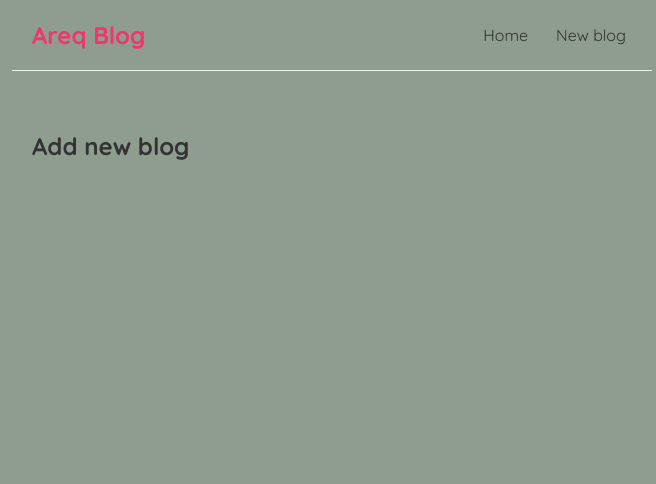
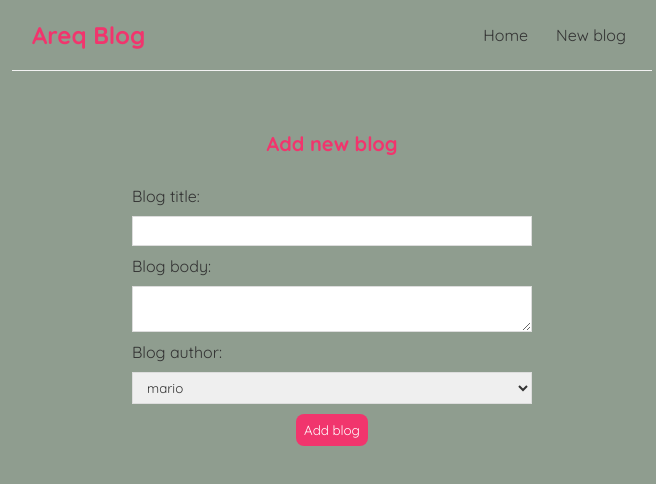
Before and after one commit to Zyar3k/react-blog-training, a React (Create React App) app: page /create in a window 1280 px wide. Shown: the top 484 px of the page, without its empty margins (308-964 px from the left). Built offline with nearby package versions, Linux system fonts and the light colour scheme.

Commit message:
Add new blog form

```diff
--- a/src/App.js
+++ b/src/App.js
@@ -1,6 +1,6 @@
 import { BrowserRouter as Router, Route, Switch } from "react-router-dom";
 
-import Create from "./Create";
+import Create from "./components/Create";
 import BlogDetails from "./components/BlogDetails";
 import Home from "./components/Home";
 import Navbar from "./components/Navbar";
--- a/src/Create.js
+++ /dev/null
@@ -1,13 +0,0 @@
-import React from "react";
-
-const Create = () => {
-  return (
-    <div>
-      <div className='create'>
-        <h2>Add new blog</h2>
-      </div>
-    </div>
-  );
-};
-
-export default Create;
--- /dev/null
+++ b/src/components/Create.js
@@ -0,0 +1,38 @@
+import { useState } from "react";
+
+const Create = () => {
+  const [title, setTitle] = useState("");
+  const [body, setBody] = useState("");
+  const [author, setAuthor] = useState("mario");
+
+  return (
+    <div>
+      <div className='create'>
+        <h2>Add new blog</h2>
+        <form>
+          <label htmlFor=''>Blog title:</label>
+          <input
+            type='text'
+            required
+            value={title}
+            onChange={(e) => setTitle(e.target.value)}
+          />
+          <label htmlFor=''>Blog body:</label>
+          <textarea
+            required
+            value={body}
+            onChange={(e) => setBody(e.target.value)}
+          ></textarea>
+          <label htmlFor=''>Blog author:</label>
+          <select value={author} onChange={(e) => setAuthor(e.target.value)}>
+            <option value='mario'>mario</option>
+            <option value='yoshi'>yoshi</option>
+          </select>
+          <button>Add blog</button>
+        </form>
+      </div>
+    </div>
+  );
+};
+
+export default Create;
--- a/src/index.css
+++ b/src/index.css
@@ -65,3 +65,45 @@
 .blog-details div {
   margin: 20px 0;
 }
+.blog-details button {
+  background: #f1356d;
+  color: #fff;
+  border: 0;
+  padding: 8px;
+  border-radius: 8px;
+  cursor: pointer;
+}
+
+/* create new blog form */
+.create {
+  max-width: 400px;
+  margin: 0 auto;
+  text-align: center;
+}
+.create label {
+  text-align: left;
+  display: block;
+}
+.create h2 {
+  font-size: 20px;
+  color: #f1356d;
+  margin-bottom: 30px;
+}
+.create input,
+.create textarea,
+.create select {
+  width: 100%;
+  padding: 6px 10px;
+  margin: 10px 0;
+  border: 1px solid #ddd;
+  box-sizing: border-box;
+  display: block;
+}
+.create button {
+  background: #f1356d;
+  color: #fff;
+  border: 0;
+  padding: 8px;
+  border-radius: 8px;
+  cursor: pointer;
+}
```
Also changed, not shown: 1 other file (tests, documents, lock files or other folders).
